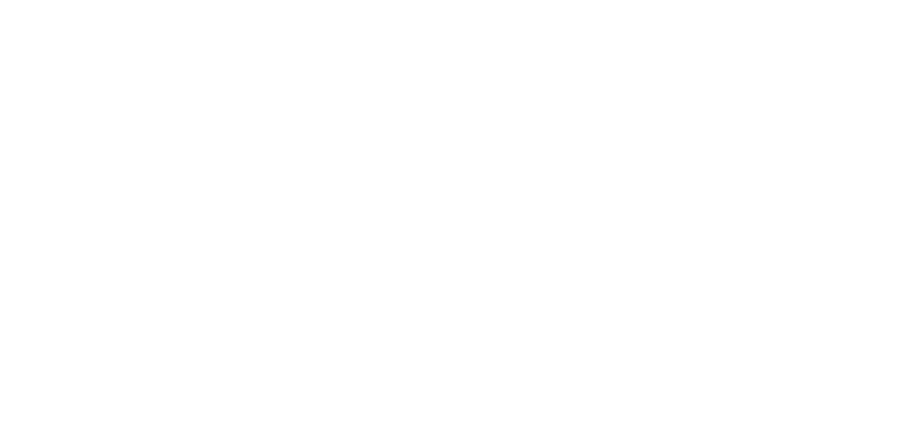
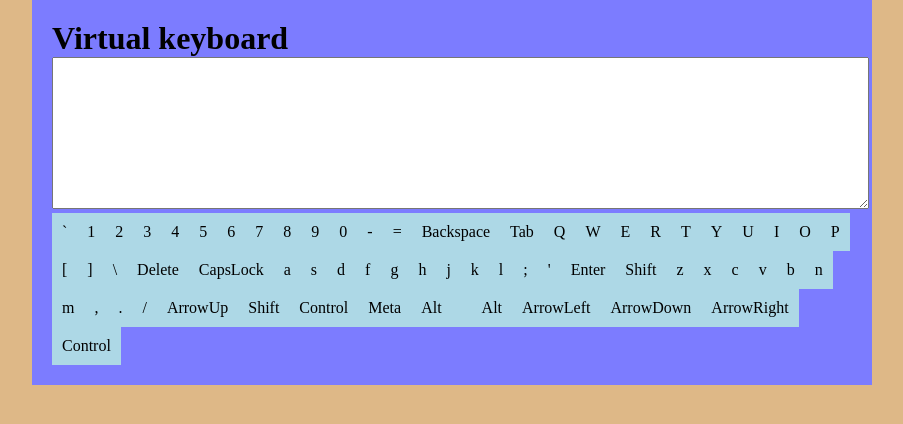
Before and after one commit to ostandrey/virtual-keyboard, a website: page index.html in a window 1280 px wide. Shown: the whole page, without its empty margins (188-1091 px from the left). Drawn offline with Linux system fonts and the light colour scheme.

Commit message:
feat: create keyboard

```diff
--- a/index.html
+++ b/index.html
@@ -4,6 +4,7 @@
     <meta charset="UTF-8" />
     <meta http-equiv="X-UA-Compatible" content="IE=edge" />
     <meta name="viewport" content="width=device-width, initial-scale=1.0" />
+    <link rel="stylesheet" href="/styles/style.css" media="screen" charset="utf-8" />
     <title>Virtual Keyboard</title>
   </head>
   <body>
--- a/js/index.js
+++ b/js/index.js
@@ -0,0 +1,127 @@
+const body = document.querySelector('body');
+
+const keyboardEng = [
+  '`',
+  '1',
+  '2',
+  '3',
+  '4',
+  '5',
+  '6',
+  '7',
+  '8',
+  '9',
+  '0',
+  '-',
+  '=',
+  'Backspace',
+  'Tab',
+  'Q',
+  'W',
+  'E',
+  'R',
+  'T',
+  'Y',
+  'U',
+  'I',
+  'O',
+  'P',
+  '[',
+  ']',
+  '\\',
+  'Delete',
+  'CapsLock',
+  'a',
+  's',
+  'd',
+  'f',
+  'g',
+  'h',
+  'j',
+  'k',
+  'l',
+  ';',
+  "'",
+  'Enter',
+  'Shift',
+  'z',
+  'x',
+  'c',
+  'v',
+  'b',
+  'n',
+  'm',
+  ',',
+  '.',
+  '/',
+  'ArrowUp',
+  'Shift',
+  'Control',
+  'Meta',
+  'Alt',
+  ' ',
+  'Alt',
+  'ArrowLeft',
+  'ArrowDown',
+  'ArrowRight',
+  'Control',
+];
+
+function initComponents() {
+  const wrapper = document.createElement('div');
+  wrapper.className = 'wrapper';
+
+  wrapper.appendChild(createHeader());
+  wrapper.appendChild(createMain());
+
+  body.appendChild(wrapper);
+  return body;
+}
+
+initComponents();
+
+function createHeader() {
+  const header = document.createElement('header');
+  const title = document.createElement('h1');
+
+  title.innerText = 'Virtual keyboard';
+
+  header.appendChild(title);
+
+  return header;
+}
+
+function createMain() {
+  const main = document.createElement('main');
+  const textarea = document.createElement('textarea');
+  const keyboardContainer = document.createElement('div');
+
+  textarea.rows = 10;
+  textarea.cols = 100;
+
+  keyboardContainer.innerHTML = createKey();
+  keyboardContainer.className = 'keyboard';
+
+  main.appendChild(textarea);
+  main.appendChild(keyboardContainer);
+
+  return main;
+}
+
+document.onkeydown = function (event) {
+  console.log(event);
+  keyboardEng.push(event.key);
+  console.log(keyboardEng);
+};
+
+function createKey() {
+  let key = '';
+
+  console.log(keyboardEng[0]);
+
+  for (let i = 0; i < keyboardEng.length; i++) {
+    key += '<div class="key"> ' + keyboardEng[i] + '</div>';
+  }
+
+  return key;
+}
--- a/styles/style.css
+++ b/styles/style.css
@@ -0,0 +1,31 @@
+* {
+  margin: 0;
+  padding: 0;
+}
+
+body {
+  background: burlywood;
+}
+
+.wrapper {
+  max-width: 800px;
+  margin: auto;
+  background: rgb(124, 124, 255);
+  padding: 20px;
+}
+
+.main {
+  display: flex;
+  flex-direction: column;
+}
+
+.keyboard {
+  display: flex;
+  flex-wrap: wrap;
+}
+
+.key {
+  padding: 10px;
+  background: lightblue;
+  display: flex;
+}
```
